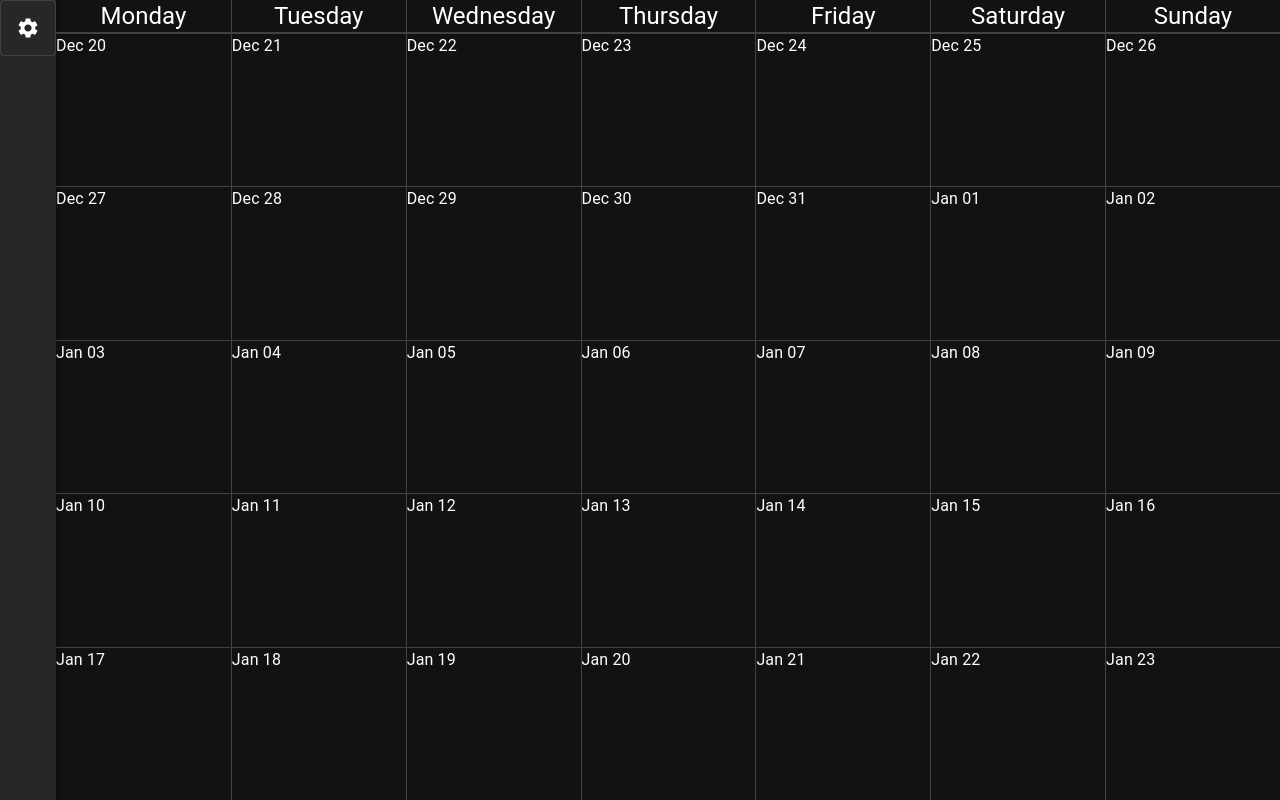
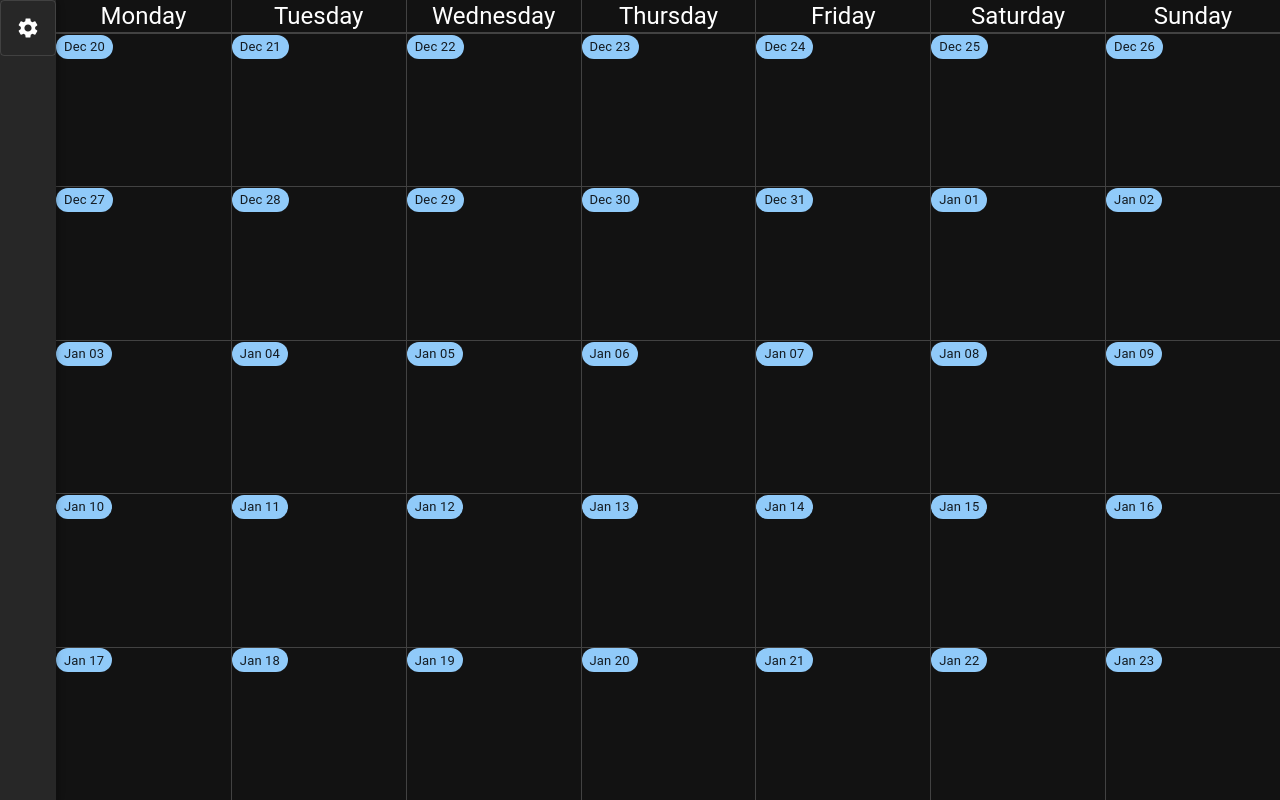
Before and after one commit to aaron-edwards/calendar-app, a React (Create React App) app in the folder packages/ui/: page / in a window 1280 px wide. Built offline with nearby package versions, Linux system fonts and the light colour scheme.

Commit message:
Adds tests for day labels

```diff
--- a/packages/ui/src/Calendar/Calendar.tsx
+++ b/packages/ui/src/Calendar/Calendar.tsx
@@ -1,4 +1,4 @@
-import { Box, Grid, Typography, useTheme } from '@mui/material';
+import { Box, Chip, Grid, Typography, useTheme } from '@mui/material';
 import { addDays, differenceInCalendarDays, format, isEqual } from 'date-fns';
 import React from 'react';
 
@@ -59,7 +59,11 @@ function Calendar({ start, end }: Props) {
                   index % columns > 0 ? `1px solid ${borderColour}` : undefined,
               }}
             >
-              {format(day, 'MMM dd')}
+              <Chip
+                label={format(day, 'MMM dd')}
+                color="primary"
+                size="small"
+              />
             </Grid>
           );
         })}
```
Also changed, not shown: packages/ui/.prettierrc.js, 1 other file (tests, documents, lock files or other folders).
